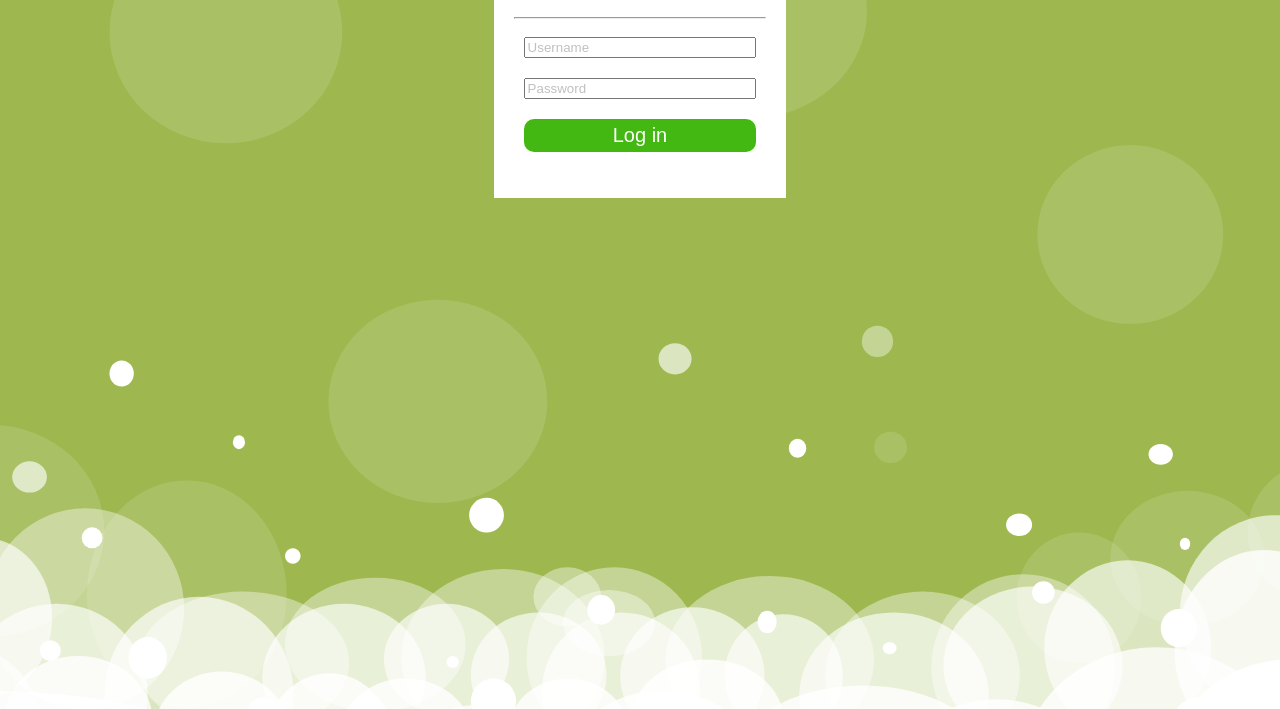
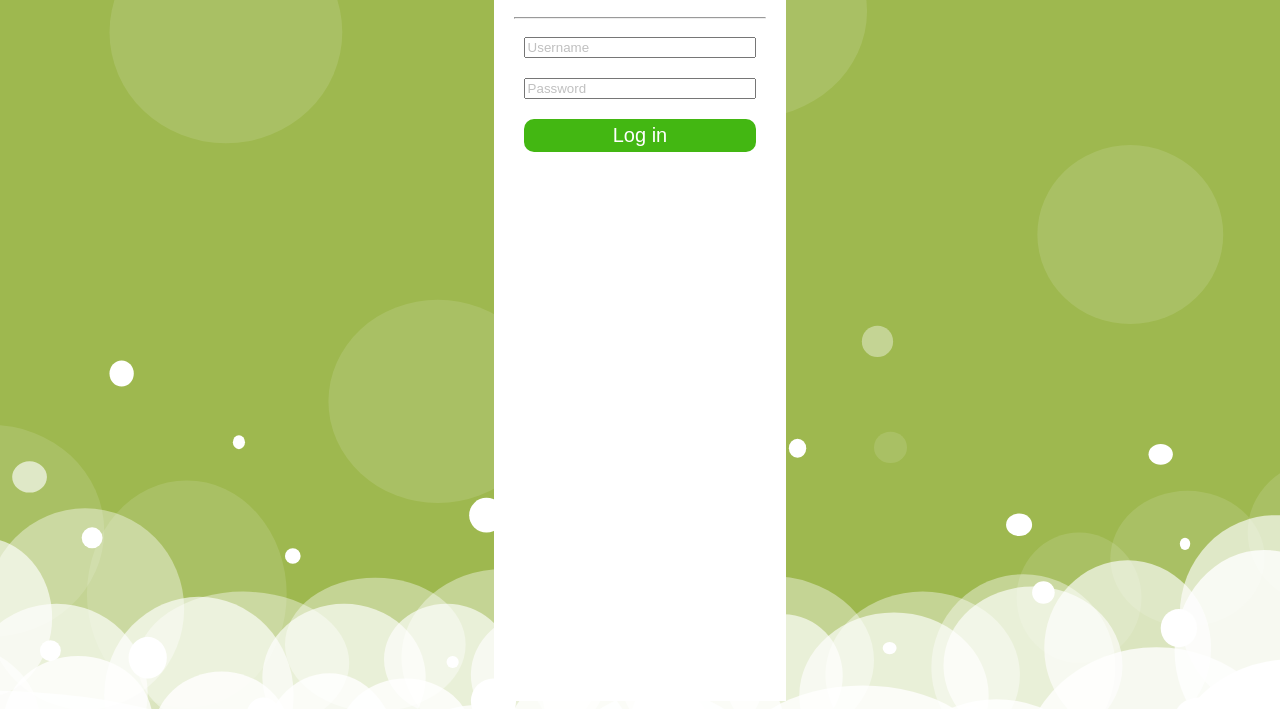
Before and after one commit to michaelKurowski/tasker, a plain HTML site: page src/client/index.html in a window 1280 px wide. Shown: the part 91-800 px from the top of the page. Drawn offline with Linux system fonts and the light colour scheme.

Commit message:
Next fixes for switching panels Added panelsWrapper div  	modified:   src/client/index.html panelsWrapper id propeties  	modified:   src/client/theme.css

```diff
--- a/src/client/index.html
+++ b/src/client/index.html
@@ -10,6 +10,7 @@
 
 
 <body class="flex column flexJustifyCenter centerContent">
+	<div id="panelsWrapper">
 		<div id="dataPickerPanel" class="guiPanel shadow" style="width: 20%;">
 			<form id="taskCreatorForm" action="">
 				<label class="pickerLabel">Title<input type="text" id="titlePicker" required></label><br>
@@ -71,5 +72,5 @@
 
 		</div>
 
-
+	</div>
 </body>
--- a/src/client/theme.css
+++ b/src/client/theme.css
@@ -3,8 +3,16 @@ body {
 	background-repeat: no-repeat;
 	background-size: cover;
 	overflow: hidden;
+
 }
+#panelsWrapper {
+	display: flex;
+	flex-direction: row;
+	width: 100%;
+	height: 100%;
+	justify-content: center;
 
+}
 input {
 	margin: 10px;
 }
```
Lines whose indentation alone changed are shown as unchanged.
